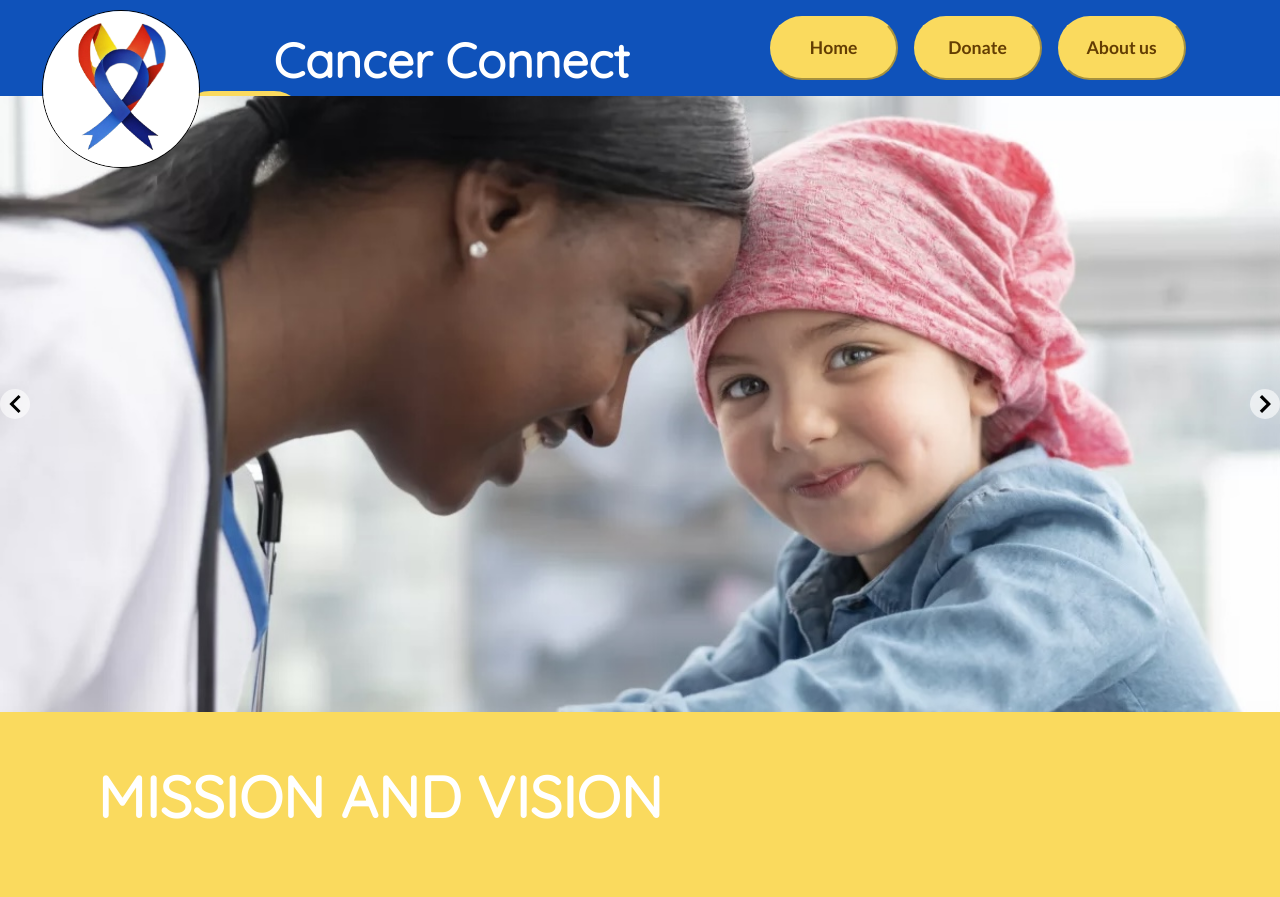
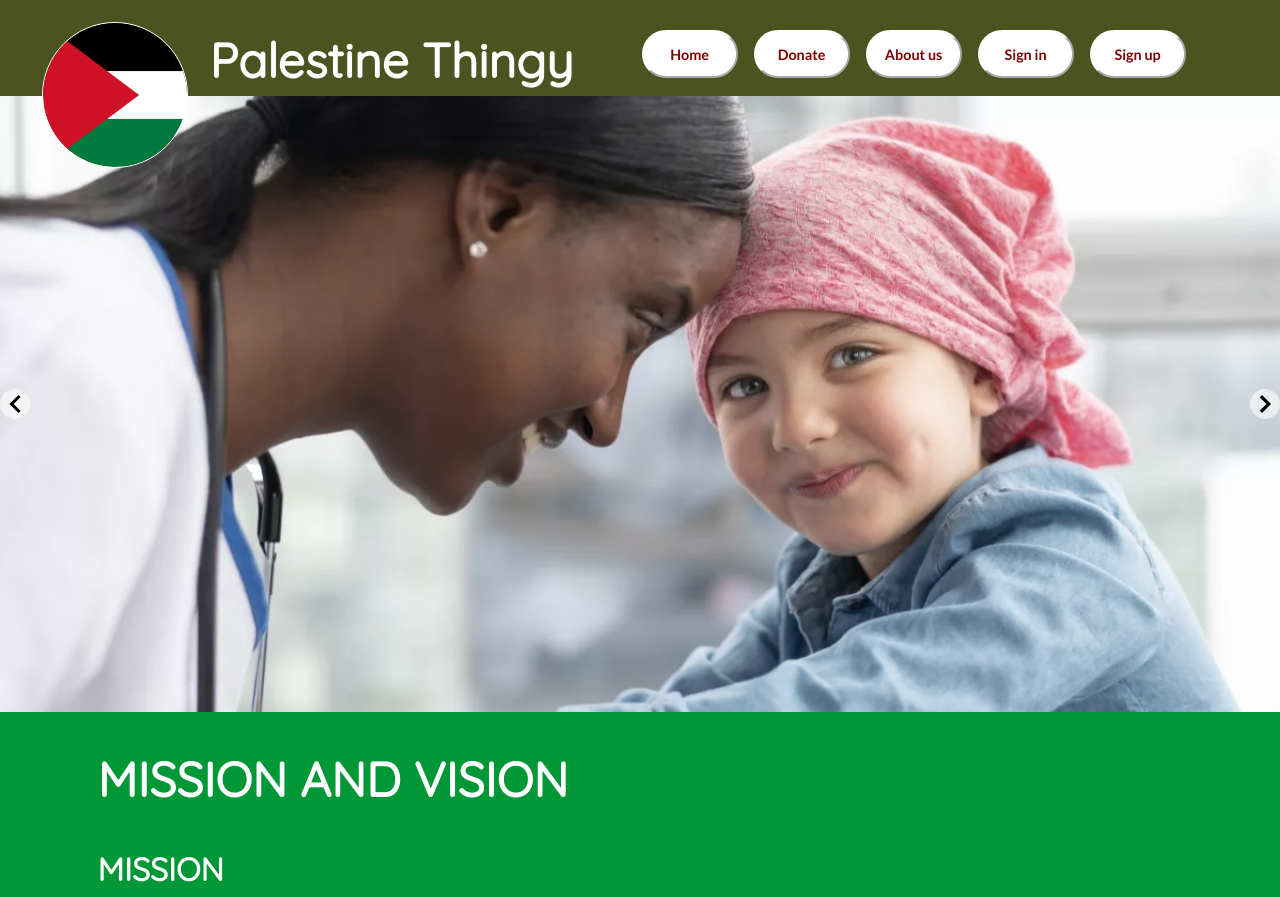
Before and after one commit to RubaHoussami/English_Project, a React (Create React App) app: page / in a window 1280 px wide. Shown: the top 897 px of the page. Built offline with nearby package versions, Linux system fonts and the light colour scheme; grey boxes are pictures that could not be loaded; a web font is replaced by a local one.

Commit message:
palestine new theme

```diff
--- a/src/pages/authentication.js
+++ b/src/pages/authentication.js
@@ -59,7 +59,7 @@ function Authentication() {
   };
   return (
     <>
-      <style>{"body { background-color: #FFFFE0; }"}</style>
+      <style>{"body { background-color: #cefad0; }"}</style>
       <Container
         style={{
           display: "flex",
@@ -72,7 +72,7 @@ function Authentication() {
           style={{
             width: "35rem",
             height: "33rem",
-            backgroundColor: "#0F52BA",
+            backgroundColor: "#D21F3C",
             borderRadius: "5rem",
           }}
         >
--- a/src/pages/avatar.js
+++ b/src/pages/avatar.js
@@ -45,7 +45,7 @@ function Avatar() {
     return (
         <>
          <style>{'body { background-color: #FFF0F9; }'}</style>
-         <p style={{color:"#A4D6D3", paddingLeft: "26rem",margin:"0",paddingTop:"1rem",fontWeight:"bold",fontSize:"4rem",marginBottom:"5rem"}}>Choose Your Avatar !</p>
+         <p style={{cursor: "pointer",color:"#A4D6D3", paddingLeft: "22rem",margin:"0",paddingTop:"1rem",fontWeight:"bold",fontSize:"4rem",marginBottom:"5rem"}}>Choose Your Avatar !</p>
          <div class="avatar-container" style = {{display: "flex", alignItems: "center" }}>
             <img src={avatar1} alt="Avatar" class="avatar-image"  onClick={(event,) => handleSubmit(1)} style={{'--avatar-image-border-color': '#4EA4F3'}}></img>
             <img src={avatar2} alt="Avatar" class="avatar-image" onClick={(event) => handleSubmit(2)} style={{'--avatar-image-border-color': '#4EA4F3'}}></img>
--- a/src/pages/home.js
+++ b/src/pages/home.js
@@ -76,7 +76,7 @@ function Home() {
           style={{
             height: "6rem",
             maxWidth: "100rem",
-            backgroundColor: "#0F52BA",
+            backgroundColor: "#4B5320",
             padding: "1.1rem",
           }}
         >
@@ -85,10 +85,10 @@ function Home() {
             alt="Logo"
             className="rounded-circle"
             style={{
-              border: "1px solid black",
+              border: "1px solid white",
               borderRadius: "50rem",
-              height: "9.7rem",
-              width: "9.7rem",
+              height: "9rem",
+              width: "9rem",
               marginLeft: "2%",
               marginBottom: "-8rem",
               marginTop: "-2rem",
@@ -106,27 +106,27 @@ function Home() {
               fontSize: "3rem",
               paddingRight: "0rem",
               paddingBottom: "0rem",
-              marginLeft: "16rem",
+              marginLeft: "12rem",
               marginBottom: "-5.3rem",
             }}
           >
-            Cancer Connect
+            Palestine Thingy
           </p>
           <Button
             onClick={handleClick5}
             style={{
               cursor: "pointer",
-              marginTop: "0.7rem",
-              marginLeft: "47rem",
-              width: "8rem",
-              height: "4rem",
-              backgroundColor: "#FADA5E",
-              borderColor: "#FADA5E",
+              marginTop: "1.6rem",
+              marginLeft: "39rem",
+              width: "6rem",
+              height: "3rem",
+              backgroundColor: "white",
+              borderColor: "white",
               borderRadius: "10rem",
               fontFamily: "Lato",
               fontWeight: "bold",
-              fontSize: "1.1rem",
-              color: "#633D03",
+              fontSize: "0.9rem",
+              color: "#800000",
             }}
           >
             Home
@@ -137,15 +137,15 @@ function Home() {
               cursor: "pointer",
               marginTop: "0.7rem",
               marginLeft: "1rem",
-              width: "8rem",
-              height: "4rem",
-              backgroundColor: "#FADA5E",
-              borderColor: "#FADA5E",
+              width: "6rem",
+              height: "3rem",
+              backgroundColor: "white",
+              borderColor: "white",
               borderRadius: "10rem",
               fontFamily: "Lato",
               fontWeight: "bold",
-              fontSize: "1.1rem",
-              color: "#633D03",
+              fontSize: "0.9rem",
+              color: "#800000",
             }}
           >
             Donate
@@ -156,15 +156,15 @@ function Home() {
               cursor: "pointer",
               marginTop: "0.7rem",
               marginLeft: "1rem",
-              width: "8rem",
-              height: "4rem",
-              backgroundColor: "#FADA5E",
-              borderColor: "#FADA5E",
+              width: "6rem",
+              height: "3rem",
+              backgroundColor: "white",
+              borderColor: "white",
               borderRadius: "10rem",
               fontFamily: "Lato",
               fontWeight: "bold",
-              fontSize: "1.1rem",
-              color: "#633D03",
+              fontSize: "0.9rem",
+              color: "#800000",
             }}
           >
             {" "}
@@ -176,15 +176,15 @@ function Home() {
               cursor: "pointer",
               marginTop: "0.7rem",
               marginLeft: "1rem",
-              width: "8rem",
-              height: "4rem",
-              backgroundColor: "#FADA5E",
-              borderColor: "#FADA5E",
+              width: "6rem",
+              height: "3rem",
+              backgroundColor: "white",
+              borderColor: "white",
               borderRadius: "10rem",
               fontFamily: "Lato",
               fontWeight: "bold",
-              fontSize: "1.1rem",
-              color: "#633D03",
+              fontSize: "0.9rem",
+              color: "#800000",
             }}
           >
             Sign in
@@ -195,15 +195,15 @@ function Home() {
               cursor: "pointer",
               marginTop: "0.7rem",
               marginLeft: "1rem",
-              width: "8rem",
-              height: "4rem",
-              backgroundColor: "#FADA5E",
-              borderColor: "#FADA5E",
+              width: "6rem",
+              height: "3rem",
+              backgroundColor: "white",
+              borderColor: "white",
               borderRadius: "10rem",
               fontFamily: "Lato",
               fontWeight: "bold",
-              fontSize: "1.1rem",
-              color: "#633D03",
+              fontSize: "0.9rem",
+              color: "#800000",
             }}
           >
             Sign up
@@ -232,9 +232,9 @@ function Home() {
           fluid="true"
           className="p-3"
           style={{
-            height: "45rem",
+            height: "41rem",
             maxWidth: "100rem",
-            backgroundColor: "#FADA5E",
+            backgroundColor: "#009736",
             padding: "1.1rem",
           }}
         >
@@ -243,10 +243,10 @@ function Home() {
               color: "white",
               paddingLeft: "5rem",
               margin: "0",
-              paddingTop: "1.9rem",
+              paddingTop: "1.2rem",
               fontWeight: "800",
-              fontSize: "3.6rem",
-              marginBottom: "3.5rem",
+              fontSize: "3rem",
+              marginBottom: "2.5rem",
               paddingRight: "5rem",
             }}
           >
@@ -260,7 +260,7 @@ function Home() {
                 margin: "0",
                 paddingTop: "-4rem",
                 fontWeight: "800",
-                fontSize: "2.8rem",
+                fontSize: "2rem",
                 marginBottom: "1rem",
                 paddingRight: "5rem",
               }}
@@ -275,7 +275,7 @@ function Home() {
                 paddingTop: "-4rem",
                 fontWeight: "800",
                 fontSize: "1.3rem",
-                marginBottom: "5rem",
+                marginBottom: "3rem",
                 paddingRight: "5rem",
               }}
             >
@@ -297,7 +297,7 @@ function Home() {
                 margin: "0",
                 paddingTop: "-4rem",
                 fontWeight: "800",
-                fontSize: "2.8rem",
+                fontSize: "2rem",
                 marginBottom: "1rem",
                 paddingRight: "5rem",
               }}
@@ -377,7 +377,7 @@ function Home() {
             <p
               style={{
                 color: "white",
-                paddingLeft: "28rem",
+                paddingLeft: "20rem",
                 margin: "0",
                 paddingTop: "-4rem",
                 fontWeight: "800",
@@ -405,7 +405,7 @@ function Home() {
                   borderBottom: "2px solid white", // Change the color and style of the line here
                 },
               }}
-              style={{ marginLeft: "23rem" }}
+              style={{ marginLeft: "14rem" }}
             />
             <TextField
               id="standard-required"
--- a/src/pages/password.js
+++ b/src/pages/password.js
@@ -142,7 +142,7 @@ function Password() {
           style={{
             height: "3.8rem",
             maxWidth: "100rem",
-            backgroundColor: "#0F52BA",
+            backgroundColor: "#4B5320",
             padding: "1.1rem",
           }}
         >
@@ -151,15 +151,15 @@ function Password() {
             alt="Logo"
             className="rounded-circle"
             style={{
-              border: "1px solid black",
+              border: "1px solid white",
               borderRadius: "50rem",
-              height: "9.7rem",
-              width: "9.7rem",
+              height: "9rem",
+              width: "9rem",
               marginLeft: "2%",
               marginBottom: "-8rem",
               marginTop: "-2rem",
               position: "relative",
-              zIndex: "4",
+              zIndex: "2",
             }}
           />
           <p
@@ -172,27 +172,27 @@ function Password() {
               fontSize: "3rem",
               paddingRight: "0rem",
               paddingBottom: "0rem",
-              marginLeft: "16rem",
+              marginLeft: "12rem",
               marginBottom: "-5.3rem",
             }}
           >
-            Cancer Connect
+            Palestine Thingy
           </p>
           <Button
             onClick={handleClick5}
             style={{
               cursor: "pointer",
-              marginTop: "0.7rem",
-              marginLeft: "47rem",
-              width: "8rem",
-              height: "4rem",
-              backgroundColor: "#FADA5E",
-              borderColor: "#FADA5E",
+              marginTop: "1.6rem",
+              marginLeft: "39rem",
+              width: "6rem",
+              height: "3rem",
+              backgroundColor: "white",
+              borderColor: "white",
               borderRadius: "10rem",
               fontFamily: "Lato",
               fontWeight: "bold",
-              fontSize: "1.1rem",
-              color: "#633D03",
+              fontSize: "0.9rem",
+              color: "#800000",
             }}
           >
             Home
@@ -203,15 +203,15 @@ function Password() {
               cursor: "pointer",
               marginTop: "0.7rem",
               marginLeft: "1rem",
-              width: "8rem",
-              height: "4rem",
-              backgroundColor: "#FADA5E",
-              borderColor: "#FADA5E",
+              width: "6rem",
+              height: "3rem",
+              backgroundColor: "white",
+              borderColor: "white",
               borderRadius: "10rem",
               fontFamily: "Lato",
               fontWeight: "bold",
-              fontSize: "1.1rem",
-              color: "#633D03",
+              fontSize: "0.9rem",
+              color: "#800000",
             }}
           >
             Donate
@@ -222,15 +222,15 @@ function Password() {
               cursor: "pointer",
               marginTop: "0.7rem",
               marginLeft: "1rem",
-              width: "8rem",
-              height: "4rem",
-              backgroundColor: "#FADA5E",
-              borderColor: "#FADA5E",
+              width: "6rem",
+              height: "3rem",
+              backgroundColor: "white",
+              borderColor: "white",
               borderRadius: "10rem",
               fontFamily: "Lato",
               fontWeight: "bold",
-              fontSize: "1.1rem",
-              color: "#633D03",
+              fontSize: "0.9rem",
+              color: "#800000",
             }}
           >
             {" "}
@@ -242,15 +242,15 @@ function Password() {
               cursor: "pointer",
               marginTop: "0.7rem",
               marginLeft: "1rem",
-              width: "8rem",
-              height: "4rem",
-              backgroundColor: "#FADA5E",
-              borderColor: "#FADA5E",
+              width: "6rem",
+              height: "3rem",
+              backgroundColor: "white",
+              borderColor: "white",
               borderRadius: "10rem",
               fontFamily: "Lato",
               fontWeight: "bold",
-              fontSize: "1.1rem",
-              color: "#633D03",
+              fontSize: "0.9rem",
+              color: "#800000",
             }}
           >
             Sign in
@@ -261,15 +261,15 @@ function Password() {
               cursor: "pointer",
               marginTop: "0.7rem",
               marginLeft: "1rem",
-              width: "8rem",
-              height: "4rem",
-              backgroundColor: "#FADA5E",
-              borderColor: "#FADA5E",
+              width: "6rem",
+              height: "3rem",
+              backgroundColor: "white",
+              borderColor: "white",
               borderRadius: "10rem",
               fontFamily: "Lato",
               fontWeight: "bold",
-              fontSize: "1.1rem",
-              color: "#633D03",
+              fontSize: "0.9rem",
+              color: "#800000",
             }}
           >
             Sign up
@@ -421,7 +421,7 @@ function Password() {
                     backgroundColor: "white",
                     borderRadius: "2rem",
                     marginTop: "1rem",
-                    width: "39rem",
+                    width: "30rem",
                     top: index === 0 ? "1rem" : "auto",
                   }}
                 >
@@ -504,7 +504,7 @@ function Password() {
                             <Button
                               onClick={() => handleDonateClick(post.ID)}
                               style={{
-                                marginLeft: "31rem",
+                                marginLeft: "23rem",
                                 marginTop: "2rem",
                                 marginBottom: "1rem",
                                 cursor: "pointer",
```
Also changed, not shown: src/App.css (+6 -5 lines), src/pages/Popup.js (+4 -4 lines), src/pages/feed.js (+29 -28 lines), src/pages/profile.js (+11 -11 lines), src/pages/signup.js (+16 -16 lines), src/pictures/logo1.png, 1 other file (tests, documents, lock files or other folders).
